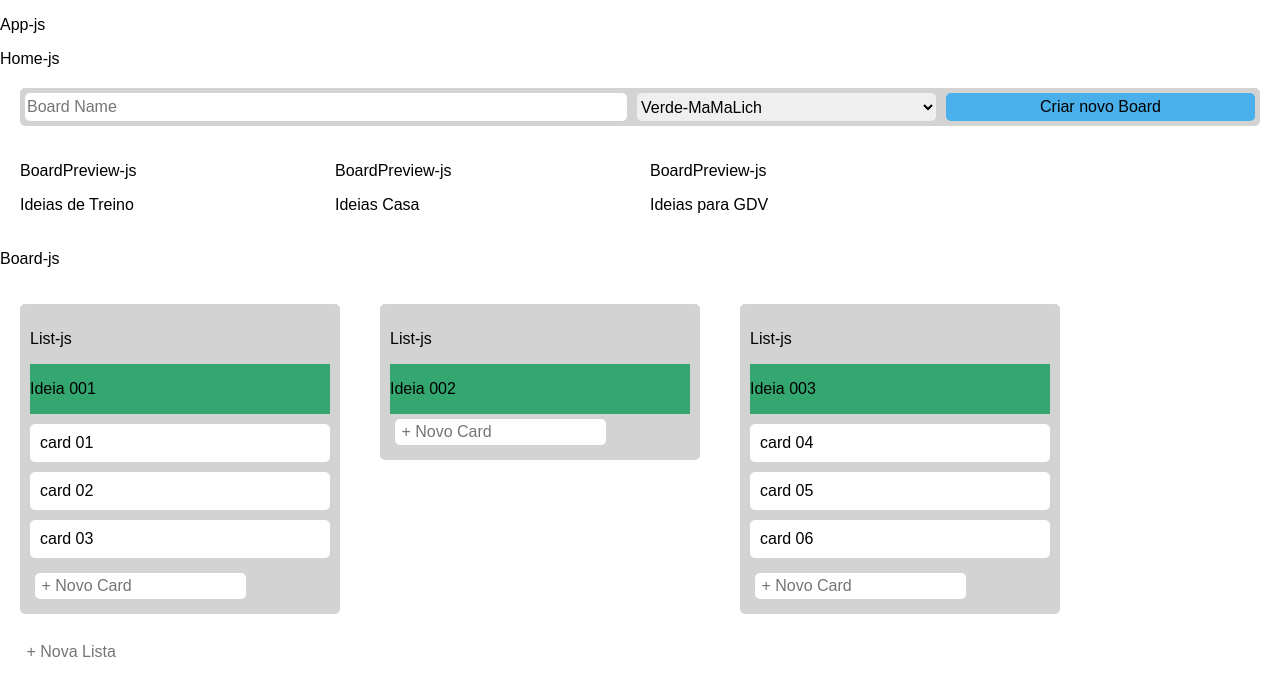
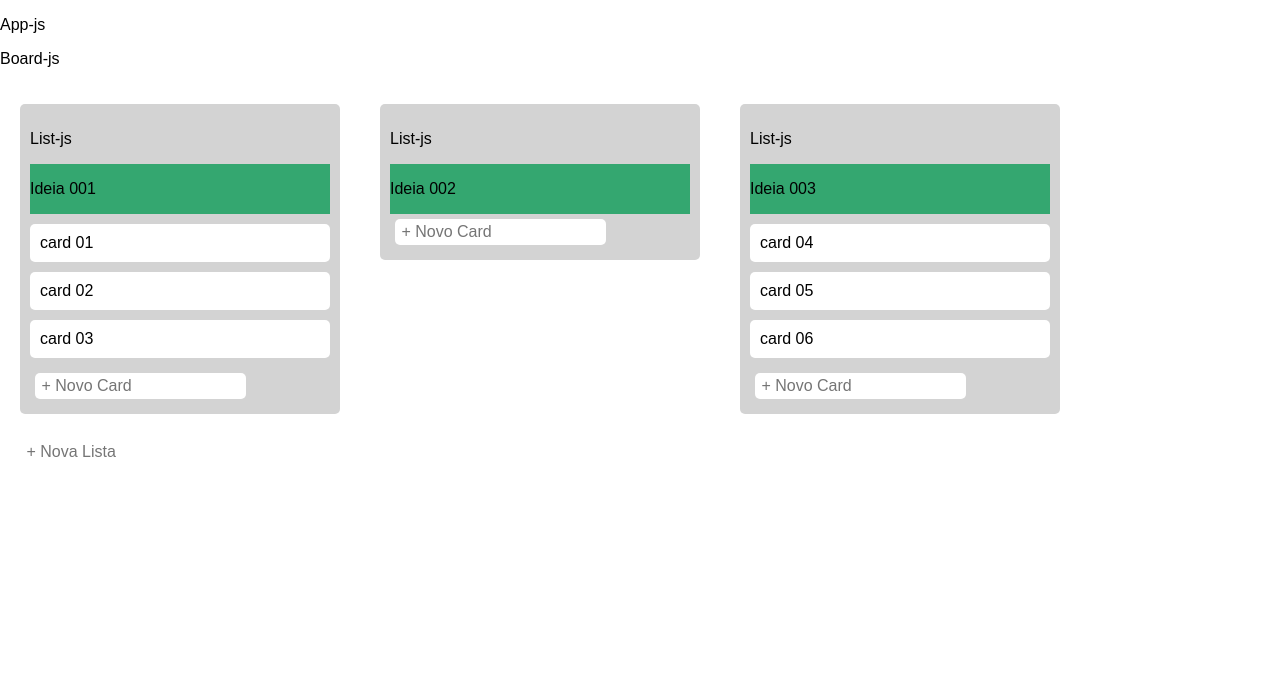
Before and after one commit to mamalich/react-trello, a React (Create React App) app: page /components in a window 1280 px wide. Shown: the top 696 px of the page. Built offline with nearby package versions, Linux system fonts and the light colour scheme.

Commit message:
Setting up React router

```diff
--- a/package.json
+++ b/package.json
@@ -9,6 +9,7 @@
     "prop-types": "^15.8.1",
     "react": "^18.2.0",
     "react-dom": "^18.2.0",
+    "react-router-dom": "^6.4.3",
     "react-scripts": "5.0.1",
     "web-vitals": "^2.1.4"
   },
--- a/src/App.js
+++ b/src/App.js
@@ -1,7 +1,13 @@
 import React from 'react';
+import {
+  BrowserRouter,
+  Routes,
+  Route,
+} from "react-router-dom";
 import './App.css';
 import Home from './components/pages/Home';
 import Board from './components/Board';
+import PageNotFound from './components/pages/PageNotFound';
 import data from './sampleData';
 
 class App extends React.Component{
@@ -18,11 +24,13 @@ class App extends React.Component{
     return(
       <div>
         <p>App-js</p>
-        <Home
-            boards={this.state.boards}
-            createNewBoard={this.createNewBoard}
-        />
-        <Board />
+        <BrowserRouter>
+          <Routes>
+            <Route path="/" element={<Home boards={this.state.boards} createNewBoard={this.createNewBoard} />} />
+            <Route path="components/*" element={<Board />} />
+            <Route path="*" element={<PageNotFound />} />
+          </Routes>
+        </BrowserRouter>
       </div>
     );
   }
--- /dev/null
+++ b/src/components/pages/PageNotFound.js
@@ -0,0 +1,16 @@
+import React from 'react';
+import {Link} from "react-router-dom";
+
+class PageNotFound extends React.Component {
+    render(){
+        return(
+            <div>
+                <p>404-PageNotFound</p>
+                <p>
+                    <Link to="/">Voltar para Home page</Link>
+                </p>
+            </div>
+        )
+    }
+}
+export default PageNotFound;
```
Also changed, not shown: 1 other file (tests, documents, lock files or other folders).
